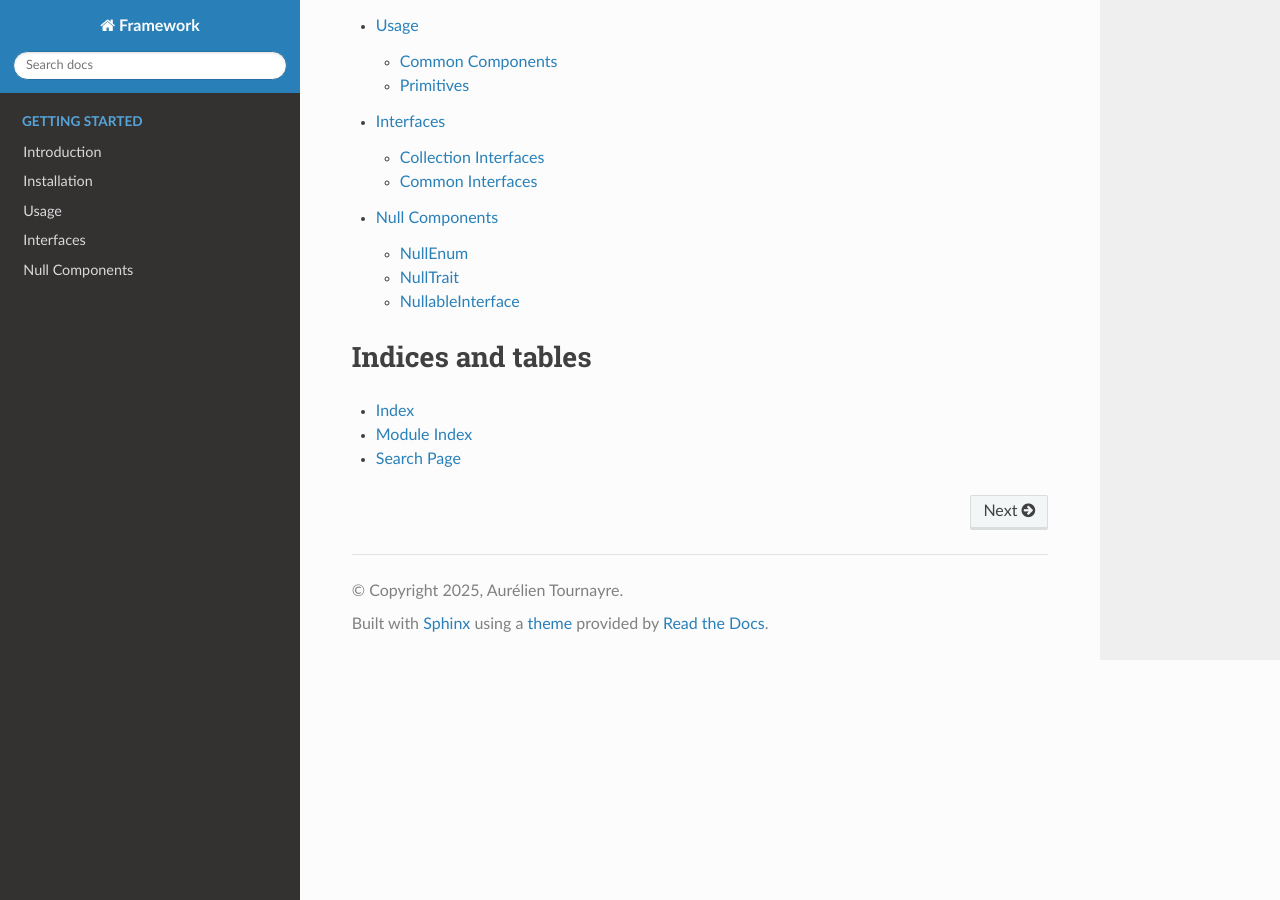
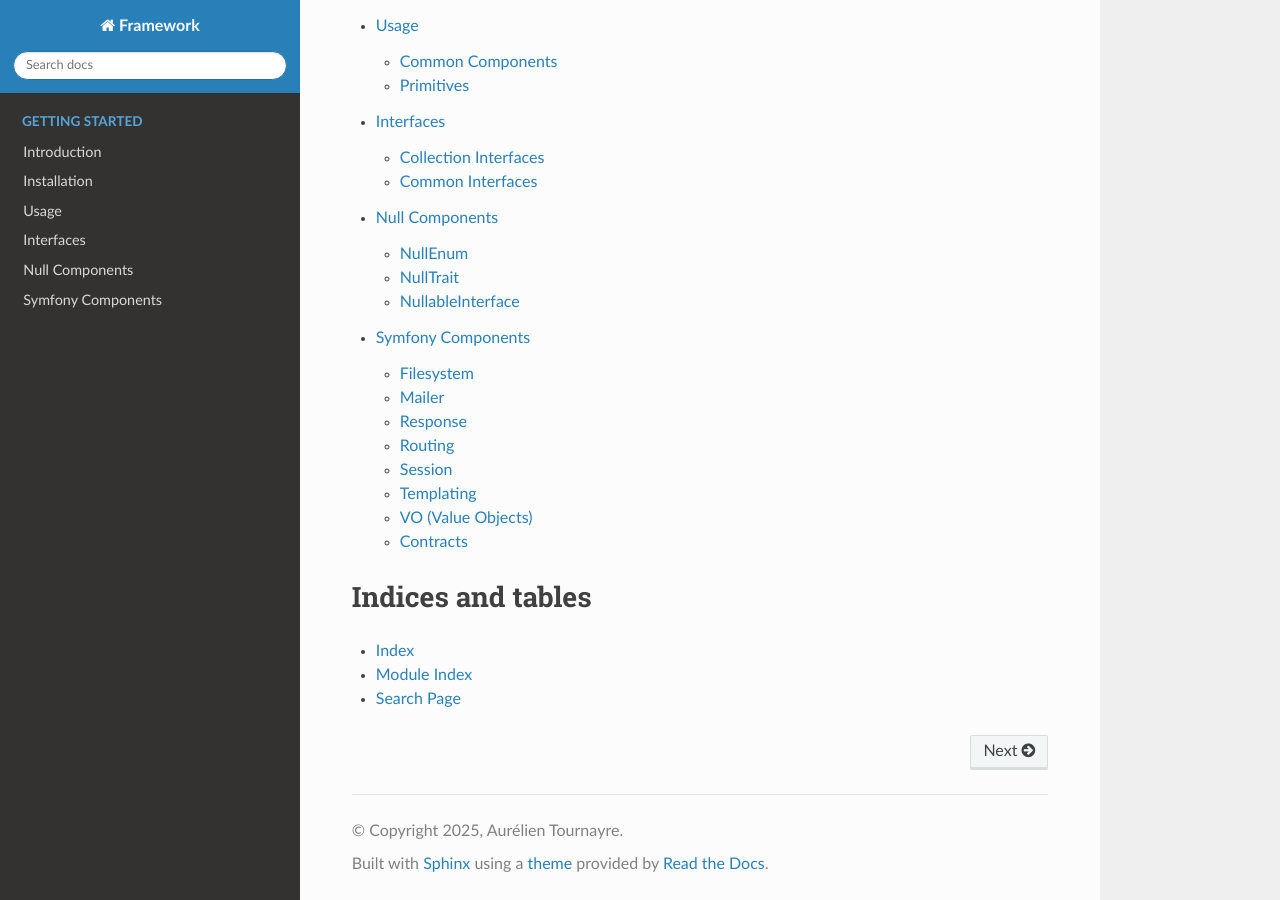
Before and after one commit to atournayre/framework, a Sphinx documentation site: the page built from docs/source/index.rst, in a window 1280 px wide and 900 px high, scrolled down 783 px. Built offline with Sphinx 7.4.7 and the Read the Docs theme 3.1.0, drawn with Linux system fonts in a browser that asks for light colours; some of the changed lines change nothing that is shown.

Commit message:
Add comprehensive documentation for Symfony components
Added a detailed guide covering various Symfony components, including Filesystem, Mailer, Response, Routing, Session, Templating, VO, and Contracts. Updated the table of contents to include the new "symfony" section for improved navigation and accessibility.

```diff
--- a/docs/source/index.rst
+++ b/docs/source/index.rst
@@ -29,6 +29,7 @@ To get started with the Library, follow these steps:
    usage
    interfaces
    null
+   symfony
 
 Indices and tables
 ==================
--- /dev/null
+++ b/docs/source/symfony.rst
@@ -0,0 +1,183 @@
+Symfony Components
+=================
+
+This guide provides documentation for the Symfony components in the Framework. These components provide various utilities and functionalities for working with Symfony-related features.
+
+Filesystem
+---------
+
+The ``Filesystem`` class provides utilities for working with files and directories:
+
+.. code-block:: php
+
+    <?php
+
+    use Atournayre\Symfony\Filesystem\Filesystem;
+    use Atournayre\Common\Types\DirectoryOrFile;
+    use Symfony\Component\Finder\Finder;
+    use Symfony\Component\Filesystem\Filesystem as SymfonyFilesystem;
+
+    // Create a Filesystem instance
+    $filesystem = new Filesystem(
+        new DirectoryOrFile('/path/to/directory/or/file'),
+        new Finder(),
+        new SymfonyFilesystem()
+    );
+
+    // Or use the static factory method
+    $filesystem = Filesystem::from('/path/to/directory/or/file');
+
+    // Create a directory
+    $filesystem->createDirectory('/path/to/new/directory');
+
+    // Create a file with content
+    $filesystem->createFile('/path/to/file.txt', 'File content');
+
+    // Copy a file
+    $filesystem->copyFile('/path/to/source.txt', '/path/to/destination.txt');
+
+    // Copy a directory
+    $filesystem->copyDirectory('/path/to/source/directory', '/path/to/destination/directory');
+
+    // Move a file
+    $filesystem->moveFile('/path/to/source.txt', '/path/to/destination.txt');
+
+    // Move a directory
+    $filesystem->moveDirectory('/path/to/source/directory', '/path/to/destination/directory');
+
+    // Rename a file
+    $filesystem->renameFile('/path/to/old_name.txt', '/path/to/new_name.txt');
+
+    // Rename a directory
+    $filesystem->renameDirectory('/path/to/old_directory', '/path/to/new_directory');
+
+    // Check if a file or directory exists
+    $exists = $filesystem->exists()->isTrue();
+
+    // Check if it's a file
+    $isFile = $filesystem->isFile()->isTrue();
+
+    // Check if it's a directory
+    $isDirectory = $filesystem->isDirectory()->isTrue();
+
+    // Check if a directory is empty
+    $isEmpty = $filesystem->isEmpty()->isTrue();
+
+    // Check if a directory is not empty
+    $isNotEmpty = $filesystem->isNotEmpty()->isTrue();
+
+    // Count files in a directory
+    $fileCount = $filesystem->countFiles();
+
+    // List files in a directory
+    $files = $filesystem->listFiles();
+
+    // Count directories in a directory
+    $directoryCount = $filesystem->countDirectories();
+
+    // List directories in a directory
+    $directories = $filesystem->listDirectories();
+
+    // Check permissions
+    $isReadable = $filesystem->isReadable()->isTrue();
+    $isWritable = $filesystem->isWritable()->isTrue();
+    $isExecutable = $filesystem->isExecutable()->isTrue();
+    $isLink = $filesystem->isLink()->isTrue();
+
+Mailer
+-----
+
+The Mailer component provides functionality for sending emails:
+
+.. code-block:: php
+
+    <?php
+
+    use Atournayre\Symfony\Mailer\Mailer;
+
+    // Example usage of the Mailer component
+    // (Documentation to be expanded based on the actual implementation)
+
+Response
+-------
+
+The Response component provides utilities for working with HTTP responses:
+
+.. code-block:: php
+
+    <?php
+
+    use Atournayre\Symfony\Response\Response;
+
+    // Example usage of the Response component
+    // (Documentation to be expanded based on the actual implementation)
+
+Routing
+------
+
+The Routing component provides utilities for handling routes:
+
+.. code-block:: php
+
+    <?php
+
+    use Atournayre\Symfony\Routing\Router;
+
+    // Example usage of the Routing component
+    // (Documentation to be expanded based on the actual implementation)
+
+Session
+------
+
+The Session component provides utilities for working with sessions:
+
+.. code-block:: php
+
+    <?php
+
+    use Atournayre\Symfony\Session\Session;
+
+    // Example usage of the Session component
+    // (Documentation to be expanded based on the actual implementation)
+
+Templating
+---------
+
+The Templating component provides utilities for working with templates:
+
+.. code-block:: php
+
+    <?php
+
+    use Atournayre\Symfony\Templating\Templating;
+
+    // Example usage of the Templating component
+    // (Documentation to be expanded based on the actual implementation)
+
+VO (Value Objects)
+----------------
+
+The VO component provides value objects for Symfony components:
+
+.. code-block:: php
+
+    <?php
+
+    use Atournayre\Symfony\VO\ValueObject;
+
+    // Example usage of the VO component
+    // (Documentation to be expanded based on the actual implementation)
+
+Contracts
+--------
+
+The Contracts component provides interfaces for Symfony components:
+
+.. code-block:: php
+
+    <?php
+
+    use Atournayre\Symfony\Contracts\SomeInterface;
+
+    // Example usage of the Contracts component
+    // (Documentation to be expanded based on the actual implementation)
```
